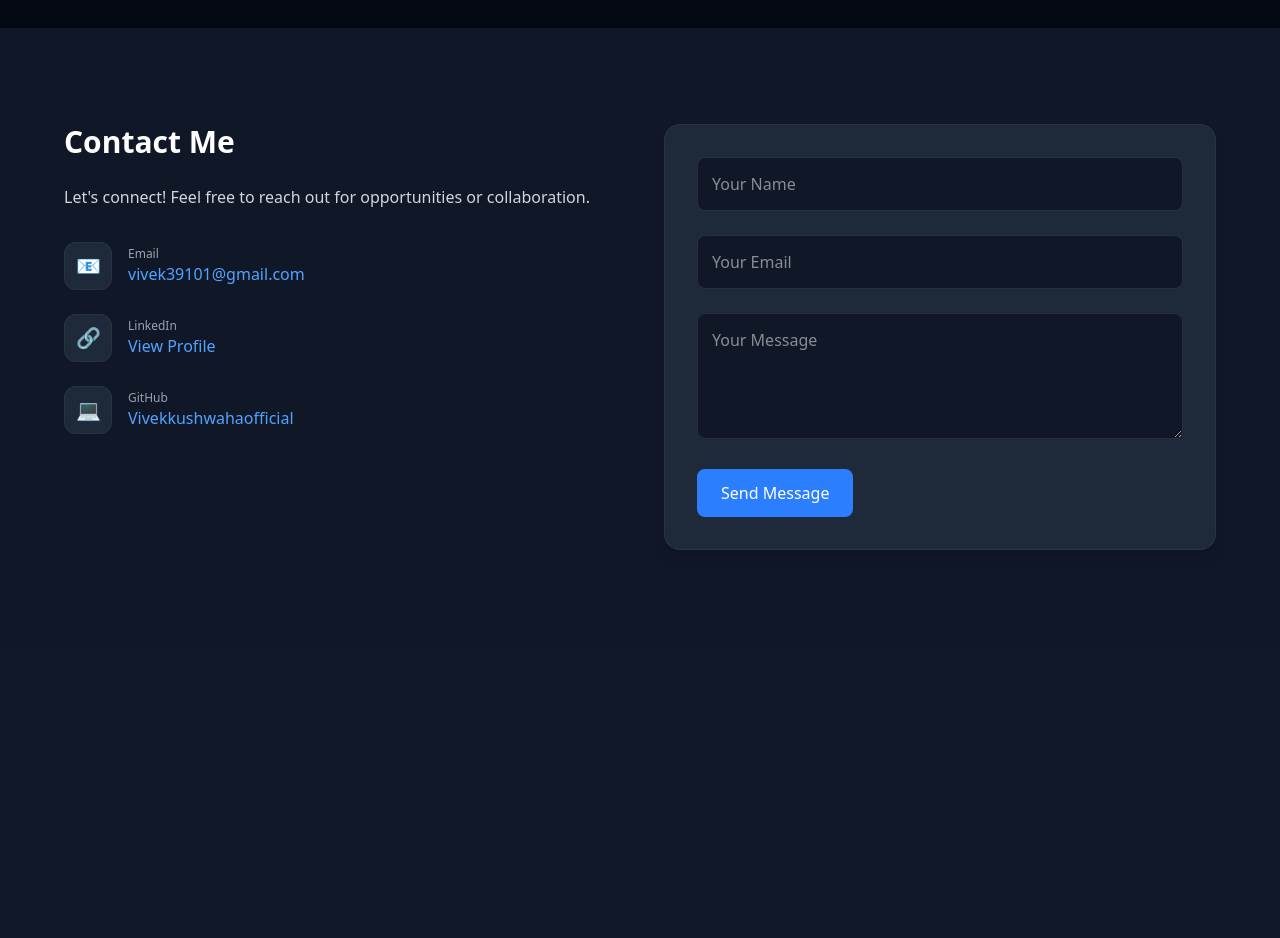
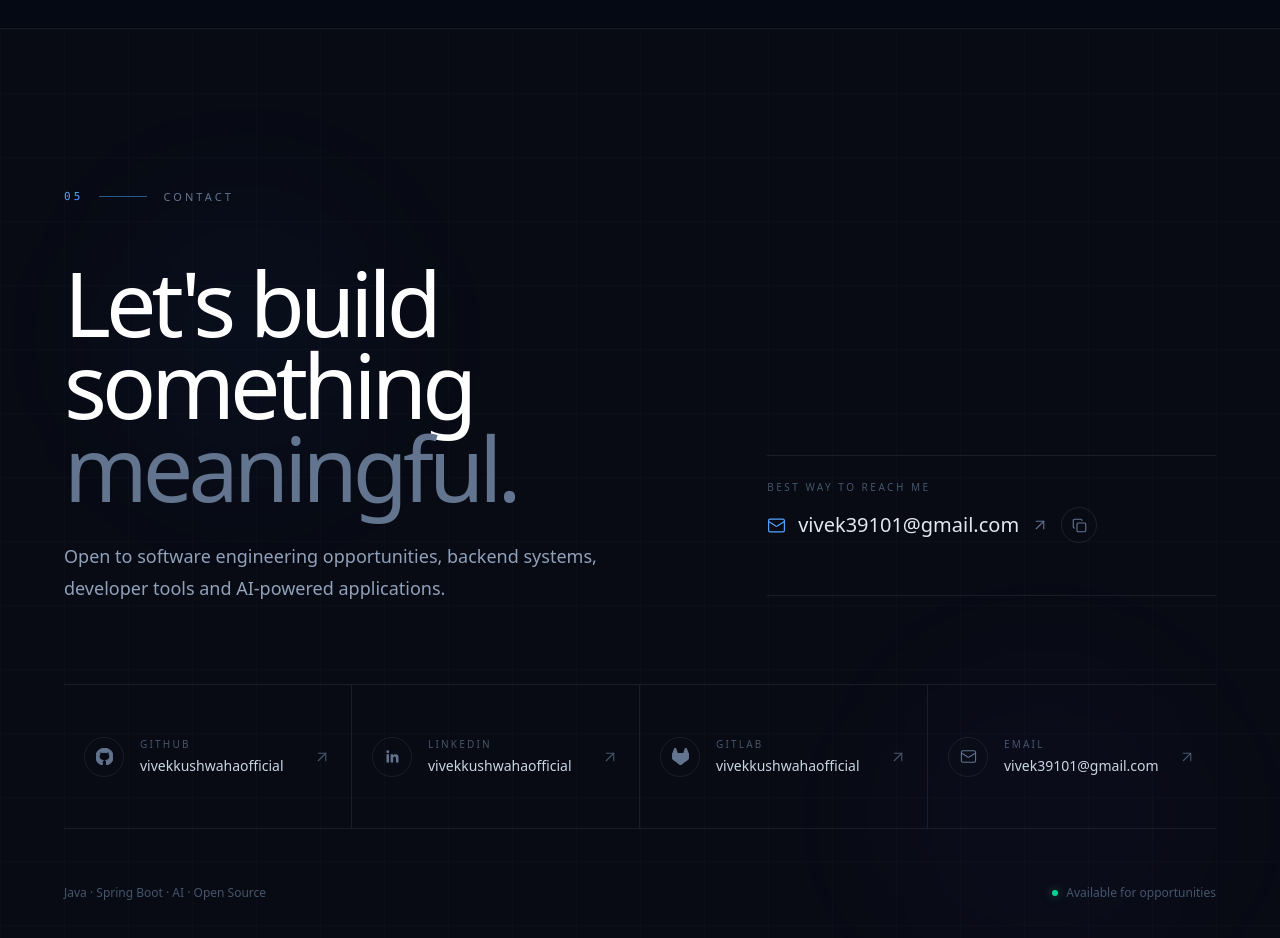
Before and after one commit to vivekkushwahaofficial/vivek-portfolio, a React (Vite) app: page / in a window 1280 px wide. Shown: the part 8180-9118 px from the top of the page. Before the commit the page ends 8826 px from the top, so only its background shows below. Built offline with nearby package versions, Linux system fonts and the light colour scheme.

Commit message:
feat: redesign contact section

```diff
--- a/src/pages/Contact.jsx
+++ b/src/pages/Contact.jsx
@@ -1,171 +1,407 @@
+import { motion, useReducedMotion } from "framer-motion";
+import {
+  ArrowUpRight,
+  Check,
+  Copy,
+  Mail,
+} from "lucide-react";
+import { SiGithub, SiGitlab } from "react-icons/si";
 import { useState } from "react";
-import toast from "react-hot-toast";
 
-export default function Contact() {
-  const [loading, setLoading] = useState(false);
+const EMAIL = "vivek39101@gmail.com";
 
-  const onSubmit = async (event) => {
-    event.preventDefault();
-    setLoading(true);
-    const toastId = toast.loading("Sending message...");
+const PROFILE_LINKS = [
+  {
+    label: "GitHub",
+    value: "vivekkushwahaofficial",
+    href: "https://github.com/vivekkushwahaofficial",
+    icon: SiGithub,
+    external: true,
+  },
+  {
+    label: "LinkedIn",
+    value: "vivekkushwahaofficial",
+    href: "https://www.linkedin.com/in/vivekkushwahaofficial/",
+    icon: "linkedin",
+    external: true,
+  },
+  {
+    label: "GitLab",
+    value: "vivekkushwahaofficial",
+    href: "https://gitlab.com/vivekkushwahaofficial",
+    icon: SiGitlab,
+    external: true,
+  },
+  {
+    label: "Email",
+    value: EMAIL,
+    href: `mailto:${EMAIL}`,
+    icon: Mail,
+    external: false,
+  },
+];
 
-    const formData = new FormData(event.target);
+/**
+ * LinkedIn brand icon.
+ *
+ * Kept inline intentionally so the portfolio does not depend
+ * on a package-specific LinkedIn icon export.
+ */
+function LinkedInIcon({ size = 17 }) {
+  return (
+    <svg
+      width={size}
+      height={size}
+      viewBox="0 0 24 24"
+      fill="currentColor"
+      aria-hidden="true"
+      focusable="false"
+    >
+      <path d="M20.45 20.45h-3.56v-5.57c0-1.33-.03-3.04-1.85-3.04-1.85 0-2.14 1.45-2.14 2.94v5.67H9.34V8.99h3.42v1.56h.05c.48-.9 1.64-1.85 3.38-1.85 3.61 0 4.28 2.38 4.28 5.48v6.27ZM5.32 7.43a2.06 2.06 0 1 1 0-4.12 2.06 2.06 0 0 1 0 4.12ZM3.54 20.45H7.1V8.99H3.54v11.46Z" />
+    </svg>
+  );
+}
 
-    formData.append(
-      "access_key",
-      import.meta.env.VITE_WEB3FORMS_KEY || ""
-    );
+function ContactIcon({ icon: Icon }) {
+  if (Icon === "linkedin") {
+    return <LinkedInIcon size={17} />;
+  }
 
-    // Concatenate the URL parts to avoid false-positive antivirus flags
-    const apiHost = "api.web3forms.com";
-    const apiPath = "/submit";
+  return <Icon size={17} strokeWidth={1.5} />;
+}
 
+function Contact() {
+  const reducedMotion = useReducedMotion();
+  const [copied, setCopied] = useState(false);
+
+  /**
+   * Copies the email address to the clipboard.
+   *
+   * Falls back to opening the user's email client when
+   * Clipboard API access is unavailable.
+   */
+  const copyEmail = async () => {
     try {
-      const response = await fetch(
-        `https://${apiHost}${apiPath}`,
-        {
-          method: "POST",
-          body: formData,
-        }
-      );
+      await navigator.clipboard.writeText(EMAIL);
 
-      const data = await response.json();
+      setCopied(true);
 
-      if (data.success) {
-        toast.success("Message Sent Successfully!", { id: toastId });
-        event.target.reset();
-      } else {
-        toast.error(data.message || "Error Sending Message", { id: toastId });
-      }
-    } catch (err) {
-      toast.error("Failed to connect to the server.", { id: toastId });
-    } finally {
-      setLoading(false);
+      window.setTimeout(() => {
+        setCopied(false);
+      }, 1800);
+    } catch {
+      window.location.href = `mailto:${EMAIL}`;
     }
   };
 
+  const reveal = {
+    initial: {
+      opacity: 0,
+      y: reducedMotion ? 0 : 28,
+    },
+
+    whileInView: {
+      opacity: 1,
+      y: 0,
+    },
+
+    viewport: {
+      once: true,
+      amount: 0.2,
+    },
+  };
+
   return (
-    <section id="contact" className="bg-gray-900 text-white py-20 sm:py-24 px-6">
-      <div className="max-w-6xl mx-auto grid md:grid-cols-2 gap-12 items-start">
+    <main
+      id="contact"
+      aria-labelledby="contact-heading"
+      className="relative overflow-hidden border-t border-white/[0.06] bg-[#080b14]"
+    >
+      {/* ============================================================
+          AMBIENT BACKGROUND
+      ============================================================ */}
 
-        {/* Left Column: Heading & Contact Details */}
-        <div>
-          <h2 className="text-2xl md:text-3xl font-bold text-white mb-6">
-            Contact Me
-          </h2>
+      <div
+        aria-hidden="true"
+        className="pointer-events-none absolute inset-0"
+      >
+        {/* Blue ambient glow */}
+        <div className="absolute left-[8%] top-[16%] h-72 w-72 rounded-full bg-blue-500/[0.035] blur-3xl" />
 
-          <p className="text-gray-300 mb-8 leading-relaxed text-sm sm:text-base">
-            Let's connect! Feel free to reach out for opportunities or collaboration.
-          </p>
+        {/* Violet ambient glow */}
+        <div className="absolute bottom-[8%] right-[6%] h-80 w-80 rounded-full bg-violet-500/[0.025] blur-3xl" />
 
-          {/* Contact Info (Clean cards/list design) */}
-          <div className="space-y-6">
-            <div className="flex items-center gap-4">
-              <div className="w-12 h-12 rounded-xl bg-gray-800 border border-white/5 flex items-center justify-center text-xl shrink-0">
-                📧
+        {/* Technical grid */}
+        <div
+          className="absolute inset-0 opacity-[0.025]"
+          style={{
+            backgroundImage:
+              "linear-gradient(rgba(255,255,255,0.7) 1px, transparent 1px), linear-gradient(90deg, rgba(255,255,255,0.7) 1px, transparent 1px)",
+            backgroundSize: "64px 64px",
+          }}
+        />
+      </div>
+
+      {/* ============================================================
+          CONTENT
+      ============================================================ */}
+
+      <div className="relative mx-auto max-w-[1440px] px-6 py-24 sm:px-10 sm:py-32 lg:px-16 lg:py-40">
+        {/* ============================================================
+            SECTION MARKER
+        ============================================================ */}
+
+        <motion.div
+          {...reveal}
+          transition={{
+            duration: 0.65,
+            ease: "easeOut",
+          }}
+          className="mb-14 flex items-center gap-4"
+        >
+          <span className="font-mono text-[11px] font-medium tracking-[0.28em] text-blue-400">
+            05
+          </span>
+
+          <span
+            aria-hidden="true"
+            className="h-px w-12 bg-blue-400/50"
+          />
+
+          <span className="text-[11px] uppercase tracking-[0.28em] text-slate-500">
+            Contact
+          </span>
+        </motion.div>
+
+        {/* ============================================================
+            MAIN CTA
+        ============================================================ */}
+
+        <div className="grid gap-16 lg:grid-cols-[1.15fr_0.85fr] lg:items-end lg:gap-24">
+          {/* Main heading */}
+          <div>
+            <motion.h2
+              id="contact-heading"
+              {...reveal}
+              transition={{
+                duration: 0.75,
+                delay: 0.08,
+                ease: "easeOut",
+              }}
+              className="max-w-4xl text-[clamp(3.2rem,7vw,7.5rem)] font-medium leading-[0.92] tracking-[-0.055em] text-white"
+            >
+              Let&apos;s build something{" "}
+              <span className="text-slate-500">
+                meaningful.
+              </span>
+            </motion.h2>
+
+            <motion.p
+              {...reveal}
+              transition={{
+                duration: 0.7,
+                delay: 0.18,
+                ease: "easeOut",
+              }}
+              className="mt-8 max-w-2xl text-base leading-8 text-slate-400 sm:text-lg"
+            >
+              Open to software engineering opportunities,
+              backend systems, developer tools and
+              AI-powered applications.
+            </motion.p>
+          </div>
+
+          {/* ========================================================
+              EMAIL CTA
+          ======================================================== */}
+
+          <motion.div
+            {...reveal}
+            transition={{
+              duration: 0.7,
+              delay: 0.25,
+              ease: "easeOut",
+            }}
+            className="lg:pb-2"
+          >
+            <div className="border-y border-white/[0.08] py-6">
+              <p className="mb-3 text-[10px] uppercase tracking-[0.25em] text-slate-600">
+                Best way to reach me
+              </p>
+
+              <div className="flex flex-wrap items-center gap-3">
+                {/* Email link */}
+                <a
+                  href={`mailto:${EMAIL}`}
+                  className="group inline-flex min-w-0 items-center gap-3 text-lg text-slate-200 transition-colors duration-300 hover:text-white sm:text-xl"
+                  aria-label={`Send an email to ${EMAIL}`}
+                >
+                  <Mail
+                    size={19}
+                    strokeWidth={1.5}
+                    className="shrink-0 text-blue-400"
+                  />
+
+                  <span className="truncate">
+                    {EMAIL}
+                  </span>
+
+                  <ArrowUpRight
+                    size={18}
+                    strokeWidth={1.5}
+                    className="shrink-0 text-slate-500 transition-transform duration-300 group-hover:-translate-y-0.5 group-hover:translate-x-0.5 group-hover:text-white"
+                  />
+                </a>
+
+                {/* Copy email */}
+                <motion.button
+                  type="button"
+                  onClick={copyEmail}
+                  whileHover={
+                    reducedMotion
+                      ? undefined
+                      : {
+                        scale: 1.05,
+                      }
+                  }
+                  whileTap={
+                    reducedMotion
+                      ? undefined
+                      : {
+                        scale: 0.95,
+                      }
+                  }
+                  aria-label={
+                    copied
+                      ? "Email copied"
+                      : "Copy email address"
+                  }
+                  className="inline-flex h-9 w-9 items-center justify-center rounded-full border border-white/[0.09] text-slate-500 transition-colors duration-300 hover:border-blue-400/40 hover:bg-blue-400/[0.06] hover:text-blue-300 focus:outline-none focus-visible:ring-2 focus-visible:ring-blue-400/50"
+                >
+                  {copied ? (
+                    <Check
+                      size={15}
+                      strokeWidth={1.8}
+                    />
+                  ) : (
+                    <Copy
+                      size={15}
+                      strokeWidth={1.8}
+                    />
+                  )}
+                </motion.button>
               </div>
-              <div>
-                <p className="text-xs text-gray-400">Email</p>
-                <a
-                  href="mailto:vivek39101@gmail.com"
-                  className="text-blue-400 hover:text-blue-300 hover:underline transition"
-                >
-                  vivek39101@gmail.com
-                </a>
-              </div>
+
+              {/* Clipboard status */}
+              <p
+                className={`mt-3 text-xs transition-opacity duration-300 ${copied
+                    ? "text-blue-400 opacity-100"
+                    : "pointer-events-none opacity-0"
+                  }`}
+                aria-live="polite"
+                aria-hidden={!copied}
+              >
+                Email copied to clipboard
+              </p>
             </div>
-
-            <div className="flex items-center gap-4">
-              <div className="w-12 h-12 rounded-xl bg-gray-800 border border-white/5 flex items-center justify-center text-xl shrink-0">
-                🔗
-              </div>
-              <div>
-                <p className="text-xs text-gray-400">LinkedIn</p>
-                <a
-                  href="https://linkedin.com"
-                  target="_blank"
-                  rel="noopener noreferrer"
-                  className="text-blue-400 hover:text-blue-300 hover:underline transition"
-                >
-                  View Profile
-                </a>
-              </div>
-            </div>
-
-            <div className="flex items-center gap-4">
-              <div className="w-12 h-12 rounded-xl bg-gray-800 border border-white/5 flex items-center justify-center text-xl shrink-0">
-                💻
-              </div>
-              <div>
-                <p className="text-xs text-gray-400">GitHub</p>
-                <a
-                  href="https://github.com/Vivekkushwahaofficial"
-                  target="_blank"
-                  rel="noopener noreferrer"
-                  className="text-blue-400 hover:text-blue-300 hover:underline transition"
-                >
-                  Vivekkushwahaofficial
-                </a>
-              </div>
-            </div>
-          </div>
+          </motion.div>
         </div>
 
-        {/* Right Column: Contact Form */}
-        <form
-          onSubmit={onSubmit}
-          className="bg-gray-800 p-5 sm:p-8 rounded-2xl space-y-6 border border-white/5 shadow-lg"
+        {/* ============================================================
+            PROFESSIONAL PROFILES
+        ============================================================ */}
+
+        <motion.div
+          {...reveal}
+          transition={{
+            duration: 0.7,
+            delay: 0.34,
+            ease: "easeOut",
+          }}
+          className="mt-20 border-t border-white/[0.08]"
         >
-          <div>
-            <input
-              type="text"
-              name="name"
-              placeholder="Your Name"
-              required
-              className="w-full p-3.5 rounded-lg bg-gray-900 text-white outline-none border border-white/10 focus:ring-2 focus:ring-blue-400/20 focus:border-blue-400 focus:outline-none transition duration-200"
+          <div className="grid sm:grid-cols-2 lg:grid-cols-4">
+            {PROFILE_LINKS.map((link, index) => {
+              return (
+                <a
+                  key={link.label}
+                  href={link.href}
+                  target={
+                    link.external ? "_blank" : undefined
+                  }
+                  rel={
+                    link.external
+                      ? "noopener noreferrer"
+                      : undefined
+                  }
+                  className={`group relative flex min-h-32 items-center justify-between border-b border-white/[0.08] py-7 transition-colors duration-300 hover:bg-white/[0.018] focus:outline-none focus-visible:bg-white/[0.025] focus-visible:ring-2 focus-visible:ring-inset focus-visible:ring-blue-400/50 sm:px-5 lg:min-h-36 ${index < PROFILE_LINKS.length - 1
+                      ? "lg:border-r lg:border-white/[0.08]"
+                      : ""
+                    }`}
+                  aria-label={`${link.label}: ${link.value}${link.external
+                      ? " (opens in a new tab)"
+                      : ""
+                    }`}
+                >
+                  <div className="flex min-w-0 items-center gap-4">
+                    {/* Icon */}
+                    <span className="flex h-10 w-10 shrink-0 items-center justify-center rounded-full border border-white/[0.08] text-slate-500 transition-all duration-300 group-hover:border-blue-400/30 group-hover:bg-blue-400/[0.04] group-hover:text-blue-300">
+                      <ContactIcon icon={link.icon} />
+                    </span>
+
+                    {/* Text */}
+                    <div className="min-w-0">
+                      <p className="text-[10px] uppercase tracking-[0.22em] text-slate-600">
+                        {link.label}
+                      </p>
+
+                      <p className="mt-1 max-w-[190px] truncate text-sm text-slate-300 transition-colors duration-300 group-hover:text-white">
+                        {link.value}
+                      </p>
+                    </div>
+                  </div>
+
+                  {/* Arrow */}
+                  <ArrowUpRight
+                    size={18}
+                    strokeWidth={1.5}
+                    className="ml-4 shrink-0 text-slate-600 transition-all duration-300 group-hover:-translate-y-1 group-hover:translate-x-1 group-hover:text-blue-300"
+                  />
+                </a>
+              );
+            })}
+          </div>
+        </motion.div>
+
+        {/* ============================================================
+            CLOSING STATUS
+        ============================================================ */}
+
+        <motion.div
+          {...reveal}
+          transition={{
+            duration: 0.7,
+            delay: 0.42,
+            ease: "easeOut",
+          }}
+          className="mt-14 flex flex-col gap-4 text-xs text-slate-600 sm:flex-row sm:items-center sm:justify-between"
+        >
+          <span>
+            Java · Spring Boot · AI · Open Source
+          </span>
+
+          <span className="flex items-center gap-2">
+            <span
+              aria-hidden="true"
+              className="h-1.5 w-1.5 rounded-full bg-emerald-400 shadow-[0_0_10px_rgba(52,211,153,0.5)]"
             />
-          </div>
 
-          <div>
-            <input
-              type="email"
-              name="email"
-              placeholder="Your Email"
-              required
-              className="w-full p-3.5 rounded-lg bg-gray-900 text-white outline-none border border-white/10 focus:ring-2 focus:ring-blue-400/20 focus:border-blue-400 focus:outline-none transition duration-200"
-            />
-          </div>
-
-          <div>
-            <textarea
-              name="message"
-              rows="4"
-              placeholder="Your Message"
-              required
-              className="w-full p-3.5 rounded-lg bg-gray-900 text-white outline-none border border-white/10 focus:ring-2 focus:ring-blue-400/20 focus:border-blue-400 focus:outline-none transition duration-200"
-            ></textarea>
-          </div>
-
-          <button
-            type="submit"
-            disabled={loading}
-            className="bg-blue-500 hover:bg-blue-600 disabled:bg-blue-400/80 w-full sm:w-auto px-6 py-3 rounded-lg font-medium text-white transition duration-200 disabled:cursor-not-allowed flex items-center justify-center gap-2 cursor-pointer focus-visible:ring-2 focus-visible:ring-blue-400 focus-visible:outline-none"
-          >
-            {loading ? (
-              <>
-                <svg className="animate-spin -ml-1 mr-2 h-5 w-5 text-white inline-block" xmlns="http://www.w3.org/2000/svg" fill="none" viewBox="0 0 24 24">
-                  <circle className="opacity-25" cx="12" cy="12" r="10" stroke="currentColor" strokeWidth="4"></circle>
-                  <path className="opacity-75" fill="currentColor" d="M4 12a8 8 0 018-8V0C5.373 0 0 5.373 0 12h4zm2 5.291A7.962 7.962 0 014 12H0c0 3.042 1.135 5.824 3 7.938l3-2.647z"></path>
-                </svg>
-                Sending...
-              </>
-            ) : (
-              "Send Message"
-            )}
-          </button>
-
-        </form>
+            Available for opportunities
+          </span>
+        </motion.div>
       </div>
-    </section>
+    </main>
   );
 }
+
+export default Contact;
```
